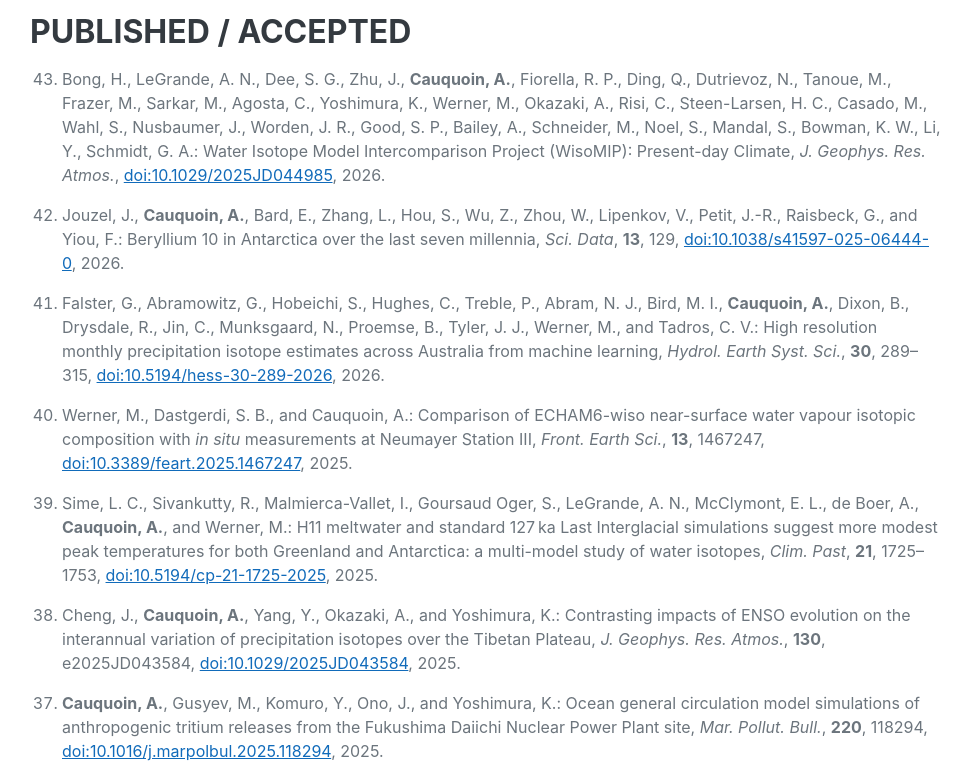
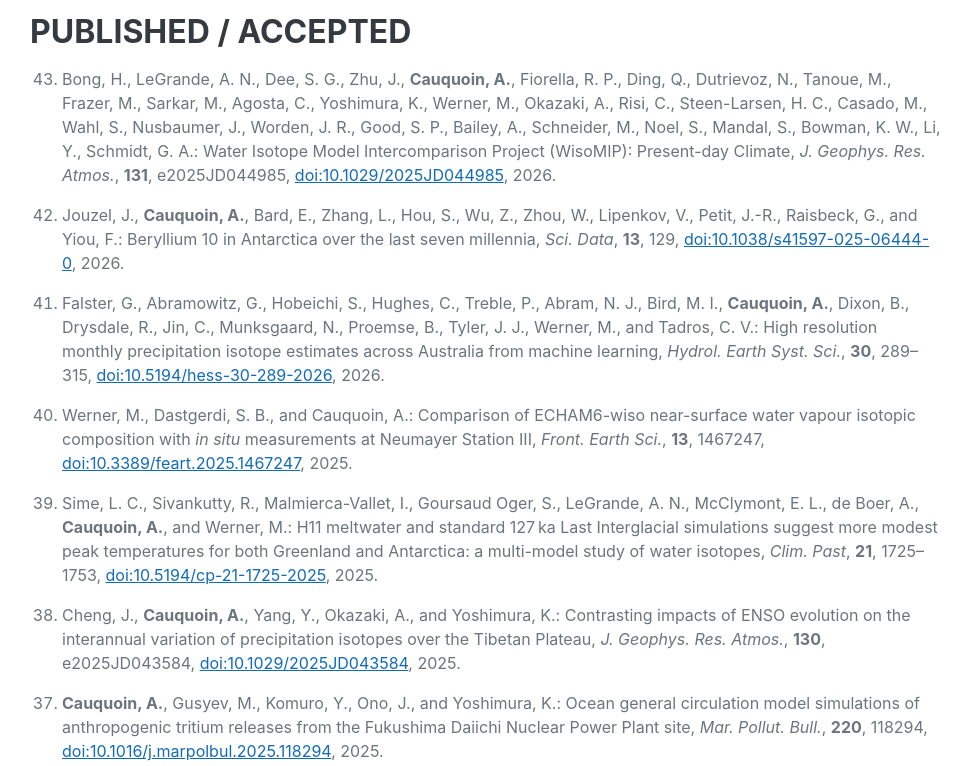
Before and after one commit to acauquoin/acauquoin.github.io, a website: page index.html in a window 1280 px wide. Shown: the part 7081-7847 px from the top of the page, without its empty margins (290-1261 px from the left). Drawn offline with nearby package versions, Linux system fonts and the light colour scheme; some icons are missing; a web font is replaced by a local one.

Commit message:
Update of the website (papers list)

```diff
--- a/index.html
+++ b/index.html
@@ -248,7 +248,7 @@
                             </ul>
                         <h3 class="mb-3">Published / Accepted</h3>
                             <ol reversed >
-                            	<li class="mb-3">Bong, H., LeGrande, A. N., Dee, S. G., Zhu, J., <b>Cauquoin, A.</b>, Fiorella, R. P., Ding, Q., Dutrievoz, N., Tanoue, M., Frazer, M., Sarkar, M., Agosta, C., Yoshimura, K., Werner, M., Okazaki, A., Risi, C., Steen-Larsen, H. C., Casado, M., Wahl, S., Nusbaumer, J., Worden, J. R., Good, S. P., Bailey, A., Schneider, M., Noel, S., Mandal, S., Bowman, K. W., Li, Y., Schmidt, G. A.: Water Isotope Model Intercomparison Project (WisoMIP): Present-day Climate, <i>J. Geophys. Res. Atmos.</i>, <a href="https://doi.org/10.1029/2025JD044985">doi:10.1029/2025JD044985</a>, 2026.</li>
+                            	<li class="mb-3">Bong, H., LeGrande, A. N., Dee, S. G., Zhu, J., <b>Cauquoin, A.</b>, Fiorella, R. P., Ding, Q., Dutrievoz, N., Tanoue, M., Frazer, M., Sarkar, M., Agosta, C., Yoshimura, K., Werner, M., Okazaki, A., Risi, C., Steen-Larsen, H. C., Casado, M., Wahl, S., Nusbaumer, J., Worden, J. R., Good, S. P., Bailey, A., Schneider, M., Noel, S., Mandal, S., Bowman, K. W., Li, Y., Schmidt, G. A.: Water Isotope Model Intercomparison Project (WisoMIP): Present-day Climate, <i>J. Geophys. Res. Atmos.</i>, <b>131</b>, e2025JD044985, <a href="https://doi.org/10.1029/2025JD044985">doi:10.1029/2025JD044985</a>, 2026.</li>
                                 <li class="mb-3">Jouzel, J., <b>Cauquoin, A.</b>, Bard, E., Zhang, L., Hou, S., Wu, Z., Zhou, W., Lipenkov, V., Petit, J.-R., Raisbeck, G., and Yiou, F.: Beryllium 10 in Antarctica over the last seven millennia, <i>Sci. Data</i>, <b>13</b>, 129, <a href="https://doi.org/10.1038/s41597-025-06444-0">doi:10.1038/s41597-025-06444-0</a>, 2026.</li>
                                 <li class="mb-3">Falster, G., Abramowitz, G., Hobeichi, S., Hughes, C., Treble, P., Abram, N. J., Bird, M. I., <b>Cauquoin, A.</b>, Dixon, B., Drysdale, R., Jin, C., Munksgaard, N., Proemse, B., Tyler, J. J., Werner, M., and Tadros, C. V.: High resolution monthly precipitation isotope estimates across Australia from machine learning, <i>Hydrol. Earth Syst. Sci.</i>, <b>30</b>, 289–315, <a href="https://doi.org/10.5194/hess-30-289-2026">doi:10.5194/hess-30-289-2026</a>, 2026.</li>
                                 <li class="mb-3">Werner, M., Dastgerdi, S. B., and Cauquoin, A.: Comparison of ECHAM6-wiso near-surface water vapour isotopic composition with <i>in situ</i> measurements at Neumayer Station III, <i>Front. Earth Sci.</i>, <b>13</b>, 1467247, <a href="https://doi.org/10.3389/feart.2025.1467247">doi:10.3389/feart.2025.1467247</a>, 2025.</li>
```
Also changed, not shown: 1 other file.
